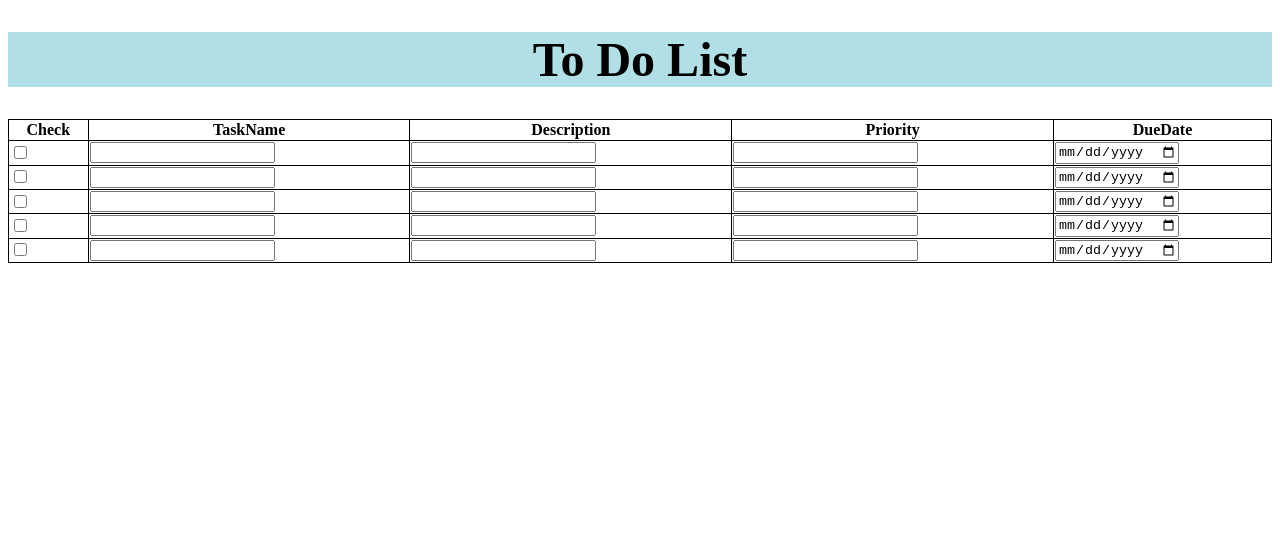
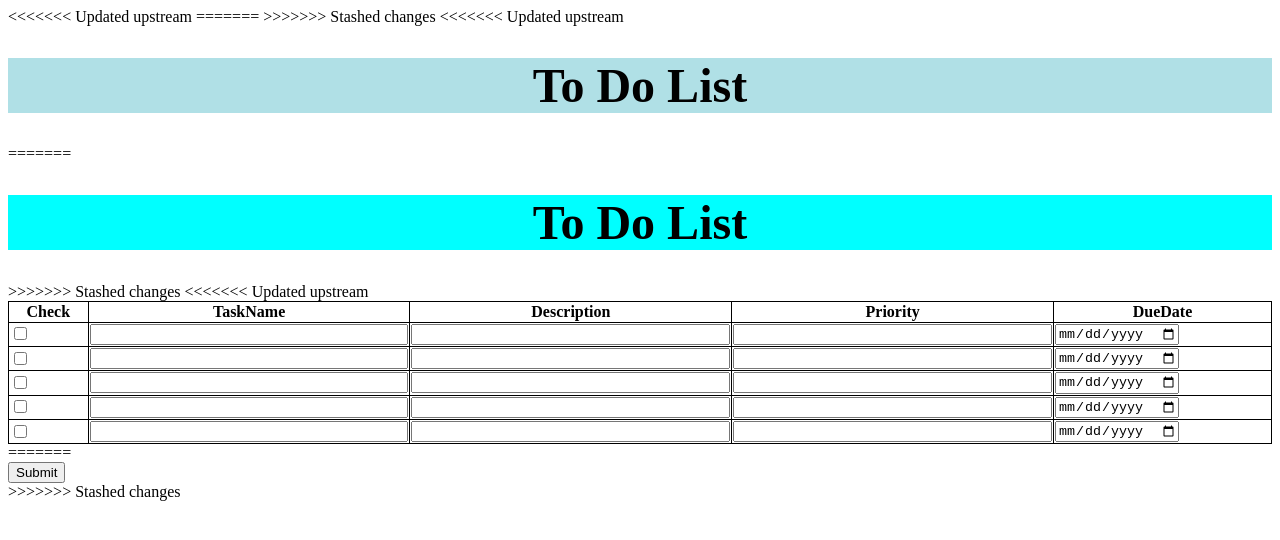
Before and after one commit to HarshadKapei/My_BE_Project, a plain HTML site: page first_project/index.html in a window 1280 px wide. Drawn offline with Linux system fonts and the light colour scheme.

Commit message:
FristProjectHtml&Cssv2

```diff
--- /dev/null
+++ b/first_project/ToDoList.css
@@ -0,0 +1,18 @@
+h1 {
+    font-size: 300%;
+    background-color: aqua;
+    text-align: center;
+
+}
+
+table,
+th,
+td {
+
+    border: 1px solid black;
+    border-collapse: collapse;
+}
+
+.tasksize {
+    width: -webkit-fill-available;
+}
--- a/first_project/index.html
+++ b/first_project/index.html
@@ -2,6 +2,7 @@
 <html>
 
 <head>
+<<<<<<< Updated upstream
     <style>
         table,th,td
          {
@@ -13,11 +14,18 @@
     width: -webkit-fill-available;
 }
     </style>
+=======
+    <link rel="stylesheet" href="ToDoList.css">
+>>>>>>> Stashed changes
     <title>ToDoList</title>
 </head>
 
 <body>
+<<<<<<< Updated upstream
     <h1 style="font-size: 300%;background-color: powderblue;text-align: center">To Do List</h1>
+=======
+    <h1>To Do List</h1>
+>>>>>>> Stashed changes
     <table width="100%">
         <tr>
             <th>Check</th>
@@ -172,10 +180,19 @@
 
 
 
+<<<<<<< Updated upstream
 
 
     </table>
 
+=======
+    </table>
+
+
+    <form action="www.wohlig.com">
+        <input type="submit" name="Submit">
+    </form>
+>>>>>>> Stashed changes
 
 
 </body>
```
